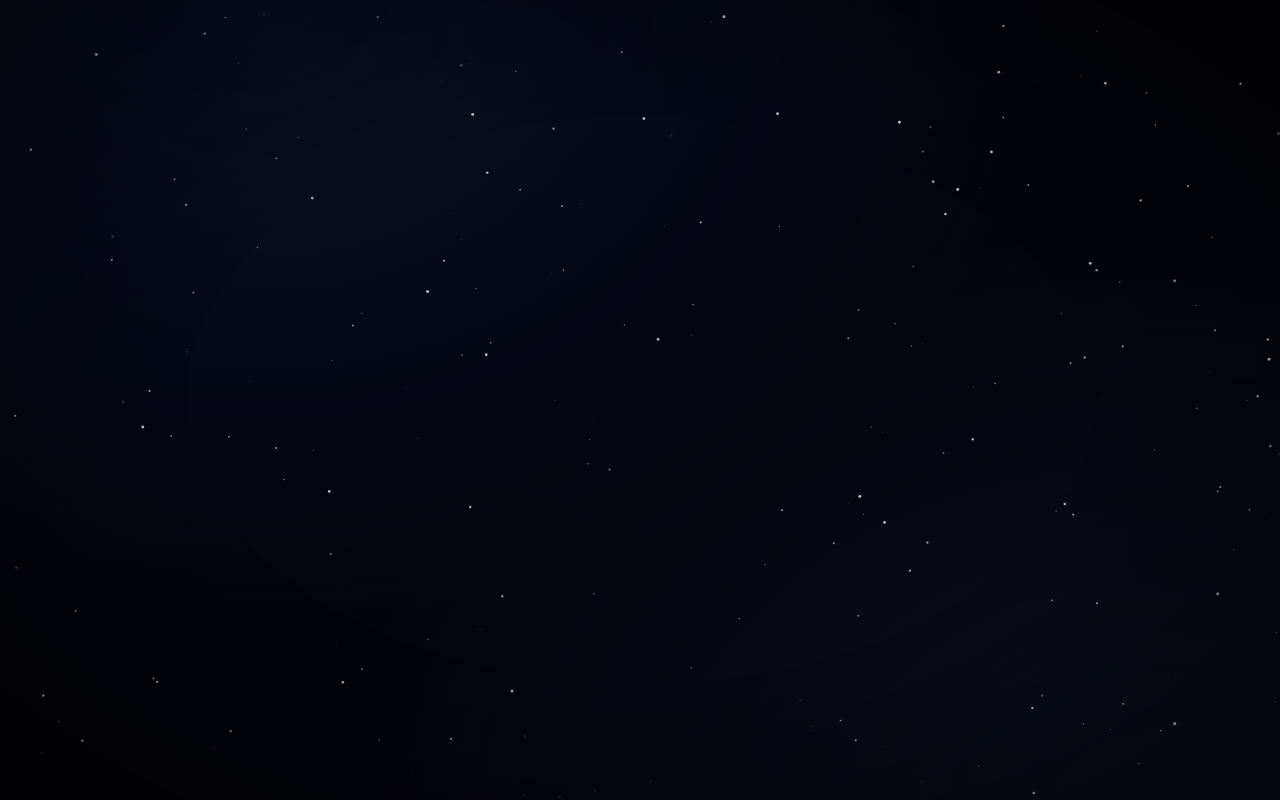
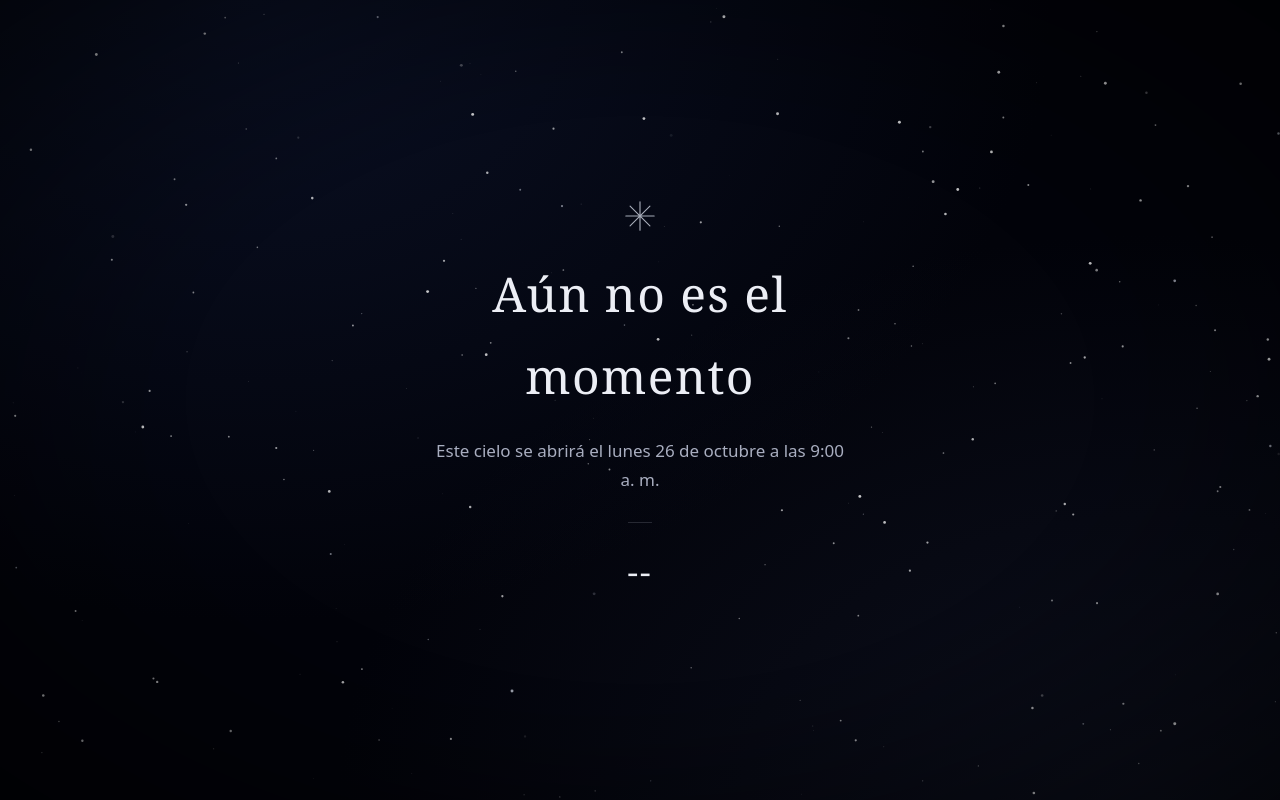
Before and after one commit to Julig2807/Isa, a plain HTML site: page Proyecto Isa/index.html in a window 1280 px wide. Shown: the top 800 px of the page. Drawn offline with Linux system fonts and the light colour scheme.

Commit message:
Temporizador

```diff
--- a/Proyecto Isa/styles.css
+++ b/Proyecto Isa/styles.css
@@ -334,3 +334,33 @@ html:not(.js) #reveal-btn { display: none; }
   }
   .starfield { transition: none; }
 }
+
+
+/* Pantalla de espera */
+.lock {
+  position: relative;
+  z-index: 3;
+  min-height: 100svh;
+  padding: 2rem 1.5rem;
+  display: flex;
+  align-items: center;
+  justify-content: center;
+  text-align: center;
+  transition: opacity 1.6s var(--ease);
+}
+.lock.is-leaving { opacity: 0; pointer-events: none; }
+.lock__inner { max-width: 28rem; display: flex; flex-direction: column; align-items: center; gap: 1.25rem; }
+.lock__star { width: 34px; height: 34px; fill: none; stroke: var(--silver); stroke-width: .8; stroke-linecap: round; opacity: .85; }
+.lock__title { font-family: var(--serif); font-weight: 400; font-size: clamp(2rem, 9vw, 3rem); margin: 0; letter-spacing: .03em; }
+.lock__text { color: var(--muted); margin: 0; }
+.lock__countdown {
+  margin: .5rem 0 0;
+  padding-top: 1.25rem;
+  border-top: 1px solid var(--line);
+  font-family: var(--serif);
+  font-size: clamp(1.5rem, 7vw, 2.1rem);
+  letter-spacing: .06em;
+  font-variant-numeric: tabular-nums;
+  color: var(--text);
+}
+[hidden] { display: none !important; }
```
